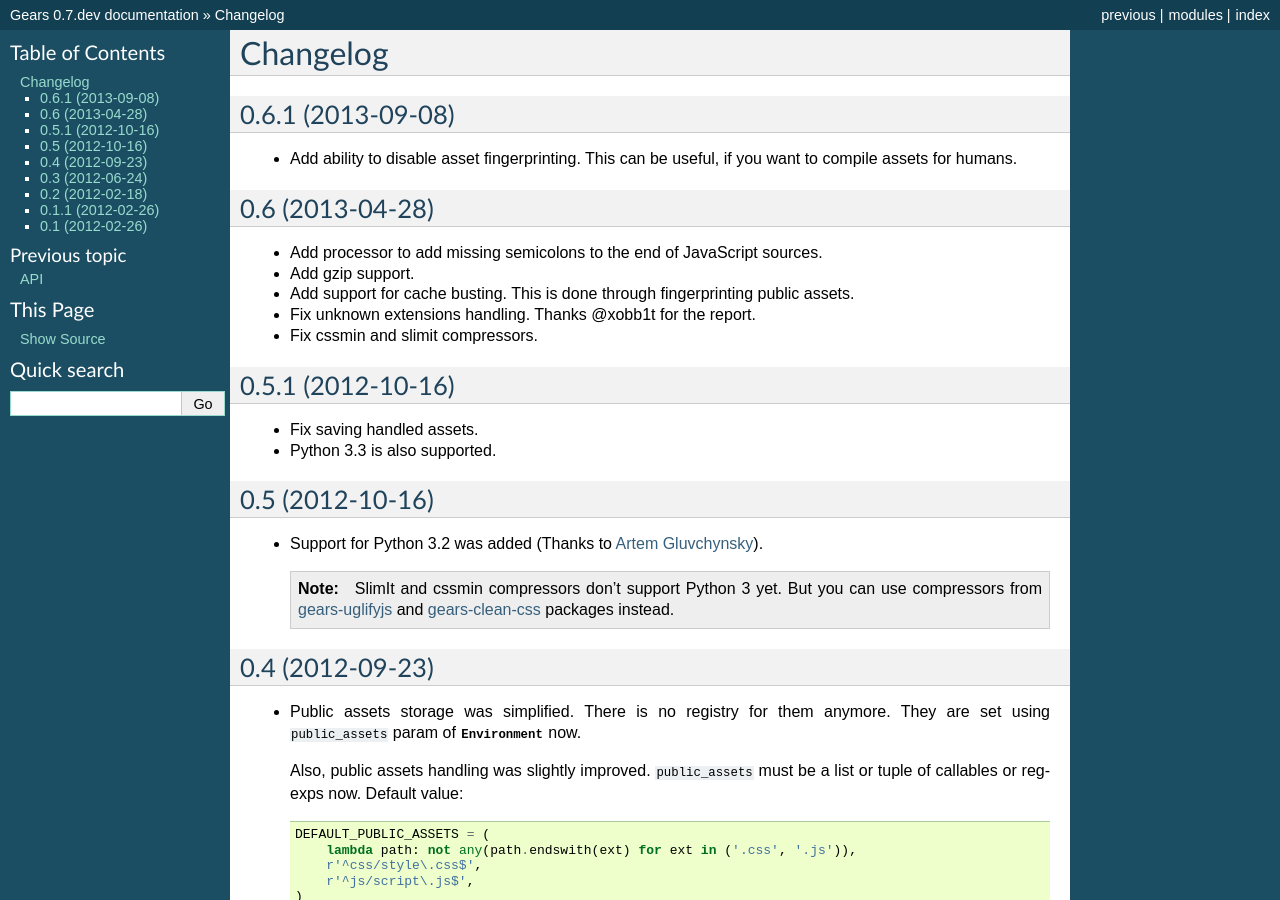
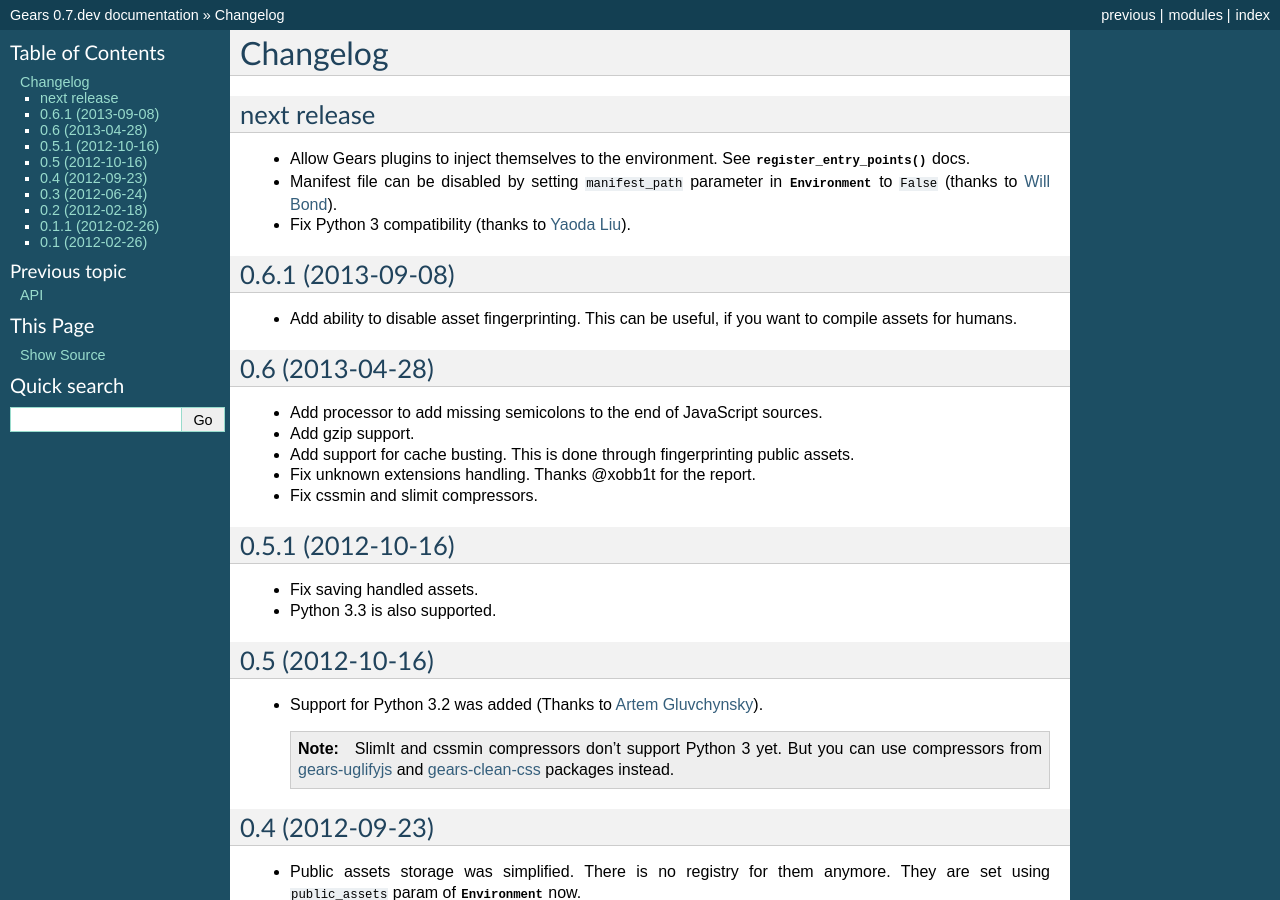
Before and after one commit to gears/gears, a Sphinx documentation site: the page built from docs/changelog.rst, in a window 1280 px wide and 900 px high. Built offline with Sphinx 7.4.7, drawn with Linux system fonts in a browser that asks for light colours.

Commit message:
Update changelog

```diff
--- a/docs/changelog.rst
+++ b/docs/changelog.rst
@@ -1,5 +1,20 @@
 Changelog
 =========
+
+next release
+------------
+
+- Allow Gears plugins to inject themselves to the environment. See
+  :func:`~gears.environment.Environment.register_entry_points` docs.
+
+- Manifest file can be disabled by setting ``manifest_path`` parameter in
+  :class:`~gears.environment.Environment` to ``False`` (thanks to `Will
+  Bond`_).
+
+- Fix Python 3 compatibility (thanks to `Yaoda Liu`_).
+
+.. _Will Bond: https://github.com/wbond
+.. _Yaoda Liu: https://github.com/shonenada
 
 0.6.1 (2013-09-08)
 ------------------
```
